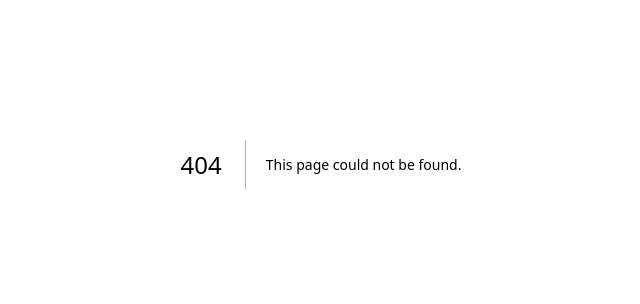
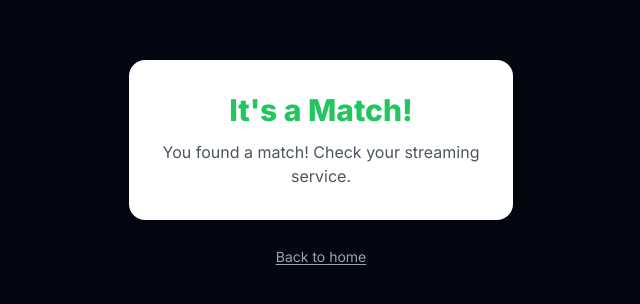
Before and after one commit to Alex61B/what2watch, a Next.js app: page /room/1/match in a window 1280 px wide. Before the commit this address had no page. Shown: the part 236-540 px from the top of the page, without its empty margins (319-959 px from the left). Built offline with nearby package versions, Linux system fonts and the light colour scheme; no server answers.

Commit message:
feat: add match and no-match pages

```diff
--- /dev/null
+++ b/app/room/[code]/done/page.tsx
@@ -0,0 +1,37 @@
+"use client";
+
+import { useParams, useRouter } from "next/navigation";
+import Link from "next/link";
+
+export default function DonePage() {
+  const params = useParams();
+  const router = useRouter();
+  const code = params.code as string;
+
+  return (
+    <main className="min-h-screen flex flex-col items-center justify-center bg-gray-950 text-white px-4">
+      <div className="w-full max-w-sm text-center space-y-6">
+        <div className="space-y-3">
+          <h1 className="text-3xl font-extrabold text-gray-100">No match this time</h1>
+          <p className="text-gray-400">
+            You both ran out of movies to vote on. Try again with different filters!
+          </p>
+        </div>
+
+        <button
+          onClick={() => router.push(`/room/${code}/setup`)}
+          className="w-full rounded-xl bg-indigo-600 hover:bg-indigo-500 active:bg-indigo-700 px-6 py-3 text-base font-semibold transition-colors"
+        >
+          Try Again
+        </button>
+
+        <Link
+          href="/"
+          className="block text-sm text-gray-400 hover:text-gray-200 transition-colors underline underline-offset-2"
+        >
+          Back to home
+        </Link>
+      </div>
+    </main>
+  );
+}
--- /dev/null
+++ b/app/room/[code]/match/page.tsx
@@ -0,0 +1,78 @@
+"use client";
+
+import { useEffect, useState } from "react";
+import { useParams } from "next/navigation";
+import Link from "next/link";
+import MatchCelebration from "@/components/MatchCelebration";
+
+interface MatchedMovie {
+  title: string;
+  posterUrl: string;
+  year: number;
+  rating: number;
+  overview: string;
+  watchUrl?: string;
+  streamingService?: string;
+}
+
+interface PollResponse {
+  status: string;
+  memberCount: number;
+  matchedMovie: MatchedMovie | null;
+}
+
+export default function MatchPage() {
+  const params = useParams();
+  const code = params.code as string;
+
+  const [matchedMovie, setMatchedMovie] = useState<MatchedMovie | null | undefined>(undefined);
+
+  useEffect(() => {
+    async function fetchMatch() {
+      try {
+        const res = await fetch(`/api/rooms/${code}/poll`);
+        if (!res.ok) {
+          setMatchedMovie(null);
+          return;
+        }
+        const data: PollResponse = await res.json();
+        setMatchedMovie(data.matchedMovie ?? null);
+      } catch {
+        setMatchedMovie(null);
+      }
+    }
+    fetchMatch();
+  }, [code]);
+
+  if (matchedMovie === undefined) {
+    return (
+      <main className="min-h-screen flex items-center justify-center bg-gray-950 text-white px-4">
+        <p className="text-gray-400">Loading your match…</p>
+      </main>
+    );
+  }
+
+  return (
+    <main className="min-h-screen flex flex-col items-center justify-center bg-gray-950 text-white px-4 py-10">
+      <div className="w-full max-w-sm space-y-6">
+        {matchedMovie ? (
+          <MatchCelebration movie={matchedMovie} />
+        ) : (
+          <div className="rounded-2xl bg-white p-8 shadow-lg text-center text-gray-800">
+            <h1 className="text-3xl font-extrabold text-green-500 mb-3">It&apos;s a Match!</h1>
+            <p className="text-gray-600">You found a match! Check your streaming service.</p>
+          </div>
+        )}
+
+        <div className="text-center">
+          <Link
+            href="/"
+            className="text-sm text-gray-400 hover:text-gray-200 transition-colors underline underline-offset-2"
+          >
+            Back to home
+          </Link>
+        </div>
+      </div>
+    </main>
+  );
+}
```
